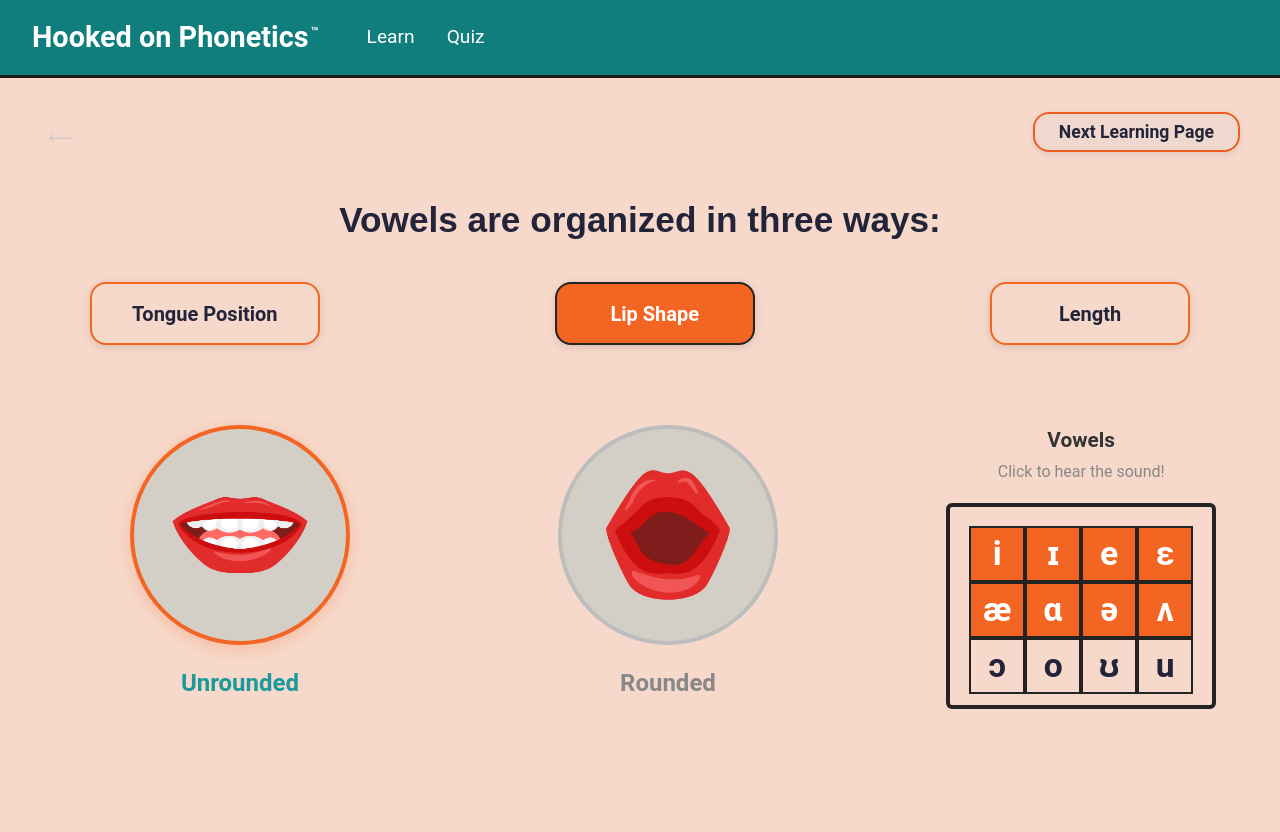
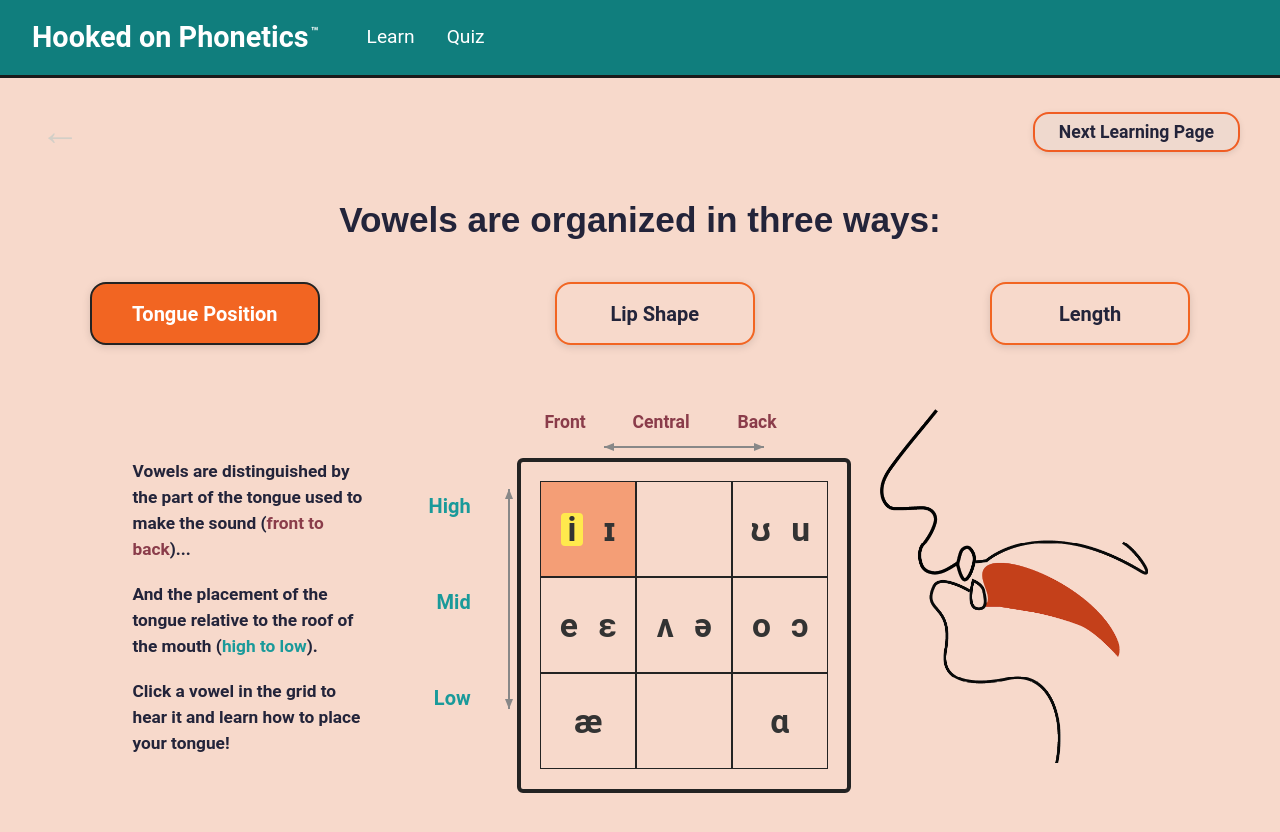
Before and after one commit to UI-linguistic/phonolab, a React (Create React App) app in the folder frontend/: page /learn/vowels-101/1 in a window 1280 px wide. Shown: the top 832 px of the page. Built offline with nearby package versions, Linux system fonts and the light colour scheme.

Commit message:
hovor changed

```diff
--- a/frontend/src/pages/VowelMapPage.tsx
+++ b/frontend/src/pages/VowelMapPage.tsx
@@ -264,7 +264,25 @@ const VowelGridRow = styled.div`
   display: flex;
 `;
 
-const VowelCell = styled.div<{ selected?: boolean }>`
+// const VowelCell = styled.div<{ selected?: boolean; selectable?: boolean; }>`
+//   display: flex;
+//   flex-direction: row;
+//   align-items: center;
+//   justify-content: center;
+//   font-size: 2.2rem;
+//   font-weight: 700;
+//   border: 1.5px solid ${GRID_BORDER};
+//   background: ${({ selected }) => (selected ? '#F2652280' : 'transparent')};
+//   color: #23243a;
+//   cursor: pointer;
+//   transition: background 0.2s, color 0.2s;
+//   width: 6rem;
+//   height: 6rem;
+// `;
+const VowelCell = styled.div<{
+  selected?: boolean;
+  selectable?: boolean;     /* NEW */
+}>`
   display: flex;
   flex-direction: row;
   align-items: center;
@@ -272,12 +290,22 @@ const VowelCell = styled.div<{ selected?: boolean }>`
   font-size: 2.2rem;
   font-weight: 700;
   border: 1.5px solid ${GRID_BORDER};
+
+  /* clicked‑state colour */
   background: ${({ selected }) => (selected ? '#F2652280' : 'transparent')};
-  color: #23243a;
-  cursor: pointer;
+
+  /* pointer only when there is something to click */
+  cursor: ${({ selectable }) => (selectable ? 'pointer' : 'default')};
   transition: background 0.2s, color 0.2s;
+
   width: 6rem;
   height: 6rem;
+
+  /* 🔸 highlight on hover */
+  &:hover {
+    background: ${({ selectable, selected }) =>
+      selectable && !selected ? '#F2652230' : undefined};
+  }
 `;
 
 const MouthCol = styled.div`
@@ -413,7 +441,7 @@ const LipVowelGridSubtitle = styled.div`
 const VowelMapPage: React.FC = () => {
   const [selectedVowel, setSelectedVowel] = useState('i');
   const [lipShape, setLipShape] = useState<'unrounded' | 'rounded'>('unrounded');
-  const [activeTab, setActiveTab] = useState<'tongue' | 'lip' | 'length'>('lip');
+  const [activeTab, setActiveTab] = useState<'tongue' | 'lip' | 'length'>('tongue');
   const navigate = useNavigate();
   // Play sound for a given vowel symbol
   const playVowelSound = (vowel: string) => {
@@ -497,6 +525,7 @@ const VowelMapPage: React.FC = () => {
                           {row.map((cell, colIdx) => (
                             <VowelCell
                               key={rowIdx + '-' + colIdx}
+                              selectable={cell.length > 0}
                               style={{ cursor: cell[0] ? 'pointer' : 'default' }}
                               selected={cell.some(vowel => vowel === selectedVowel)}
                             >
```
